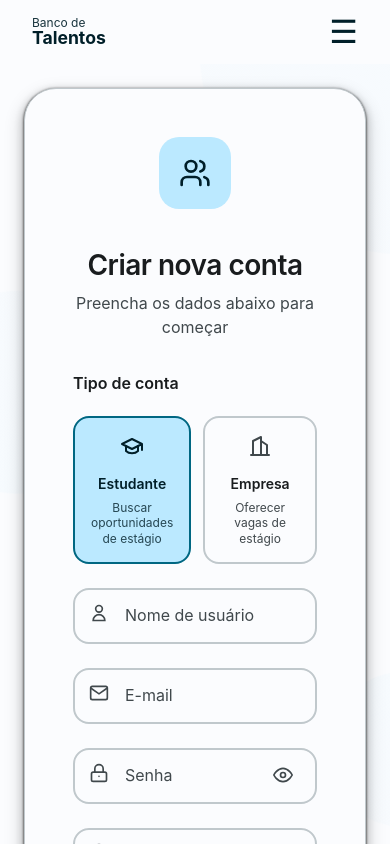
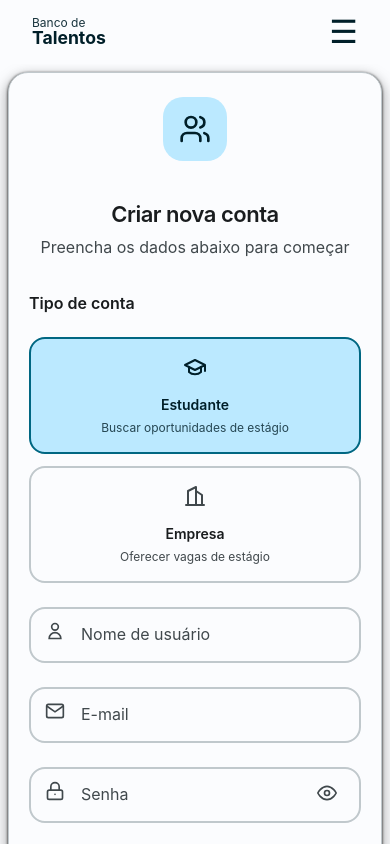
Before and after one commit to TalentPoolPicos/talentPoolFrontRemake, a Vue app: page /signUp/student in a window 390 px wide. Shown: the top 844 px of the page. Built offline with nearby package versions, Linux system fonts and the light colour scheme; no server answers.

Commit message:
feat: add responsive design and accessibility features to signup form

```diff
--- a/src/views/SignUpView.vue
+++ b/src/views/SignUpView.vue
@@ -1380,5 +1380,100 @@ onMounted(() => {
   transform: scale(0.9);
 }
 
+/* Responsive Design */
+@media (max-width: 768px) {
+  .signup-wrapper {
+    padding: 16px;
+  }
+
+  .signup-container {
+    padding: 32px 24px;
+    border-radius: 24px;
+    max-width: 100%;
+  }
+
+  .signup-title {
+    font-size: 24px;
+  }
+
+  .logo-icon {
+    width: 64px;
+    height: 64px;
+  }
+
+  .user-type-selector {
+    grid-template-columns: 1fr;
+  }
+
+  .decoration-circle-1,
+  .decoration-circle-2,
+  .decoration-circle-3,
+  .decoration-circle-4 {
+    display: none;
+  }
+}
+
+@media (max-width: 480px) {
+  .signup-wrapper {
+    padding: 8px;
+  }
+
+  .signup-container {
+    padding: 24px 20px;
+    border-radius: 20px;
+  }
+
+  .signup-title {
+    font-size: 22px;
+  }
+
+  .form-input {
+    font-size: 16px; /* Prevent zoom on iOS */
+  }
+}
+
+/* Accessibility */
+@media (prefers-reduced-motion: reduce) {
+  * {
+    animation-duration: 0.01ms !important;
+    animation-iteration-count: 1 !important;
+    transition-duration: 0.01ms !important;
+  }
+}
+
+/* Focus management */
+.form-input:focus-visible {
+  outline: 2px solid var(--color-primary);
+  outline-offset: 2px;
+}
+
+.signup-button:focus-visible {
+  outline: 2px solid var(--color-on-primary);
+  outline-offset: 2px;
+}
+
+.checkbox-container:focus-within .checkbox-custom {
+  outline: 2px solid var(--color-primary);
+  outline-offset: 2px;
+}
+
+/* High contrast mode support */
+@media (prefers-contrast: high) {
+  .signup-container {
+    border-width: 2px;
+  }
+
+  .form-input {
+    border-width: 2px;
+  }
+
+  .signup-button {
+    border: 2px solid var(--color-primary);
+  }
+
+  .user-type-option {
+    border-width: 2px;
+  }
+}
 
 </style>
```
